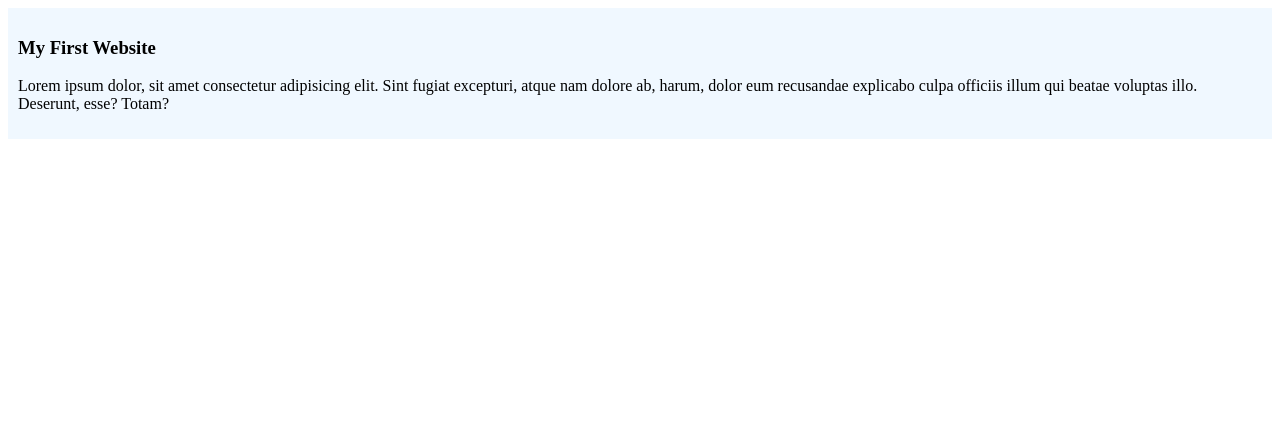
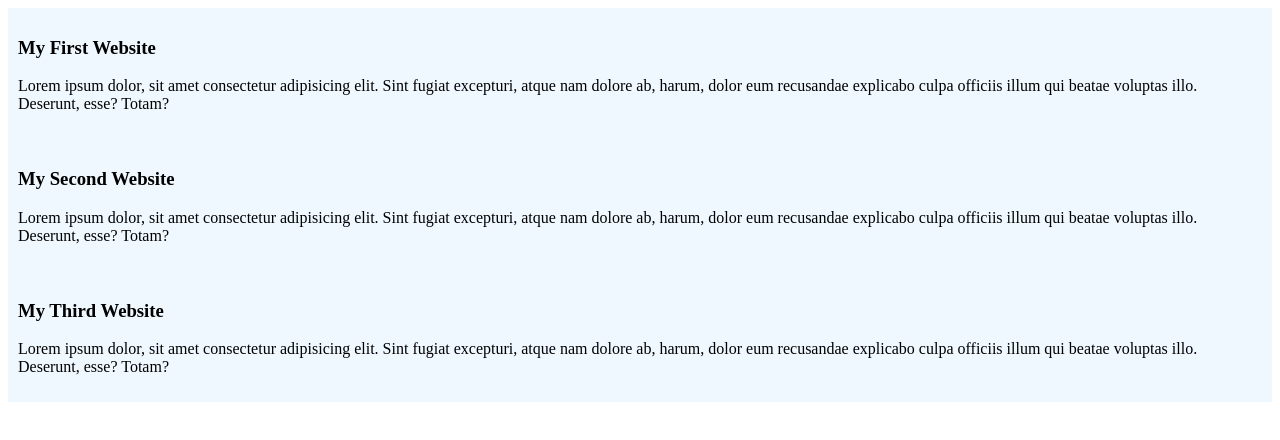
Before and after one commit to sagorsenanupam/my-simple-website, a plain HTML site: page index.html in a window 1280 px wide. Drawn offline with Linux system fonts and the light colour scheme.

Commit message:
Added the second and third blog

```diff
--- a/index.html
+++ b/index.html
@@ -15,5 +15,21 @@
         culpa officiis illum qui beatae voluptas illo. Deserunt, esse? Totam?
       </p>
     </div>
+    <div>
+      <h3>My Second Website</h3>
+      <p>
+        Lorem ipsum dolor, sit amet consectetur adipisicing elit. Sint fugiat
+        excepturi, atque nam dolore ab, harum, dolor eum recusandae explicabo
+        culpa officiis illum qui beatae voluptas illo. Deserunt, esse? Totam?
+      </p>
+    </div>
+    <div>
+      <h3>My Third Website</h3>
+      <p>
+        Lorem ipsum dolor, sit amet consectetur adipisicing elit. Sint fugiat
+        excepturi, atque nam dolore ab, harum, dolor eum recusandae explicabo
+        culpa officiis illum qui beatae voluptas illo. Deserunt, esse? Totam?
+      </p>
+    </div>
   </body>
 </html>
```
